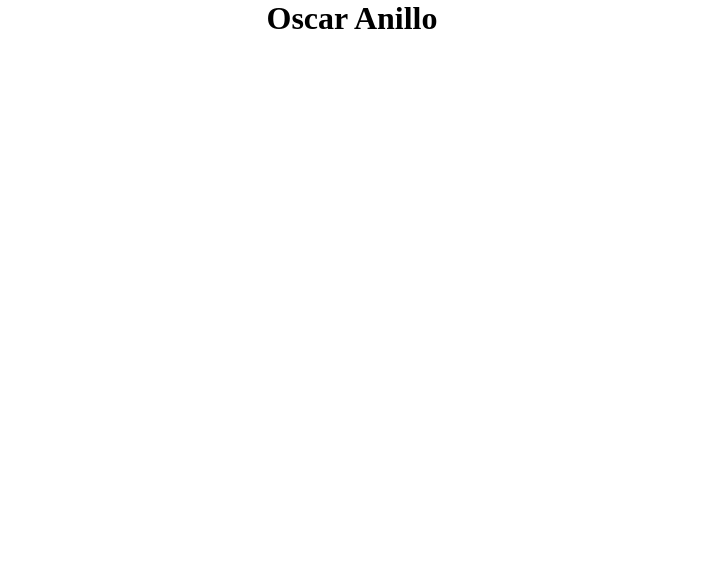
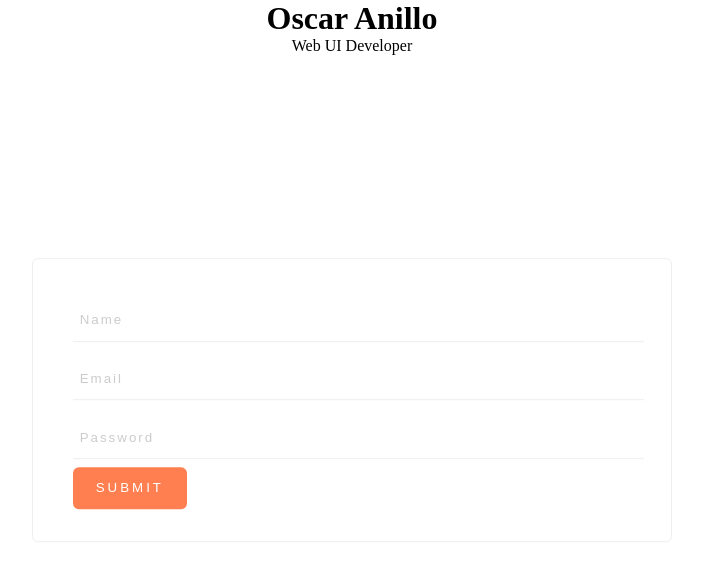
Before and after one commit to OscarAnillo/simple_form_redux, a React (Create React App) app: page / in a window 1280 px wide. Shown: the top 580 px of the page, without its empty margins (288-991 px from the left). Built offline with nearby package versions, Linux system fonts and the light colour scheme.

Commit message:
add formUI, states and submitHandler

```diff
--- a/src/App.css
+++ b/src/App.css
@@ -5,4 +5,53 @@
 
 .App {
   text-align: center;
+  height: 100vh;
+  position: relative;
 }
+.div-form {
+  position: absolute;
+  top: 50%;
+  left: 50%;
+  transform: translate(-50%, -50%);
+}
+.form {
+  border: 1px solid #eee;
+  border-radius: 6px;
+  padding: 2em 2.5em;
+  text-align: left;
+}
+.form input {
+  border: none;
+  border-bottom: 1px solid #eee;
+  width: 100%;
+  margin: .6em 0;
+  padding: 1em 0.5em;
+  outline: none;
+}
+.form input::placeholder {
+  color: #ccc;
+  letter-spacing: 2px;
+}
+.form button {
+  background: coral;
+  border: none;
+  border-radius: 6px;
+  color: #fff;
+  cursor: pointer;
+  letter-spacing: 3px;
+  text-transform: uppercase;
+  padding: 1em 1.7em;
+  transition: background .5s;
+}
+.form button:hover {
+  background: linear-gradient(to bottom, coral, rgb(233, 42, 42));
+}
+
+.thanks {
+  color: #868585;
+  position: absolute;
+  top: 50%;
+  left: 50%;
+  letter-spacing: 5px;
+  transform: translate(-50%, -50%);
+}
--- a/src/App.js
+++ b/src/App.js
@@ -1,9 +1,11 @@
+import { FormComponent } from "./Components/Form-component";
+
 import "./App.css";
 
 function App() {
   return (
     <div className="App">
-      <h1>Oscar Anillo</h1>
+      <FormComponent />
     </div>
   );
 }
--- /dev/null
+++ b/src/Components/Form-component.js
@@ -0,0 +1,64 @@
+import { useState } from "react";
+
+export const FormComponent = () => {
+  const [userInputs, setUserInputs] = useState({
+    name: "",
+    email: "",
+    password: "",
+  });
+  const [submitted, setIsSubmitted] = useState(false);
+
+  const changeHandler = (e) => {
+    const { name, value } = e.target;
+    setUserInputs({ ...userInputs, [name]: value });
+  };
+
+  const { name, email, password } = userInputs;
+
+  const submitHandler = (e) => {
+    e.preventDefault();
+    if (!name || !email || !password) {
+      alert("Please provide all values!");
+      return;
+    }
+    setUserInputs({ name: "", email: "", password: "" });
+    setIsSubmitted(true);
+  };
+
+  return (
+    <div>
+      <h1>Oscar Anillo</h1>
+      <p>Web UI Developer</p>
+      {!submitted ? (
+        <div className="div-form">
+          <form autoComplete="off" className="form" onSubmit={submitHandler}>
+            <input
+              type="text"
+              placeholder="Name"
+              name="name"
+              value={name}
+              onChange={changeHandler}
+            />
+            <input
+              type="text"
+              placeholder="Email"
+              name="email"
+              value={email}
+              onChange={changeHandler}
+            />
+            <input
+              type="password"
+              placeholder="Password"
+              name="password"
+              value={password}
+              onChange={changeHandler}
+            />
+            <button type="submit">Submit</button>
+          </form>
+        </div>
+      ) : (
+        <h1 className="thanks">Thanks for providing us your information!</h1>
+      )}
+    </div>
+  );
+};
```
